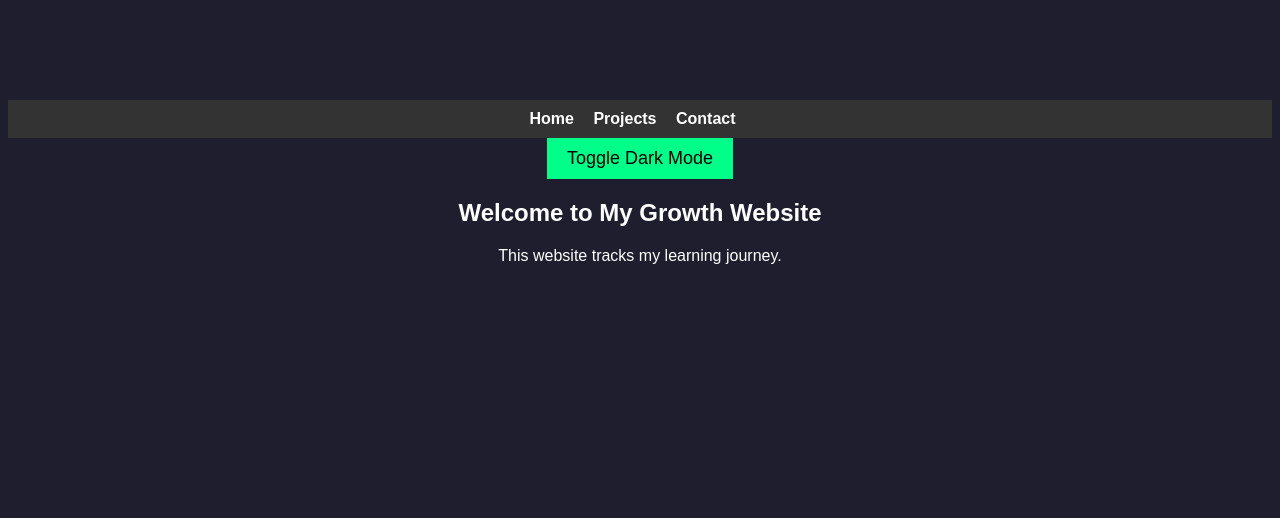
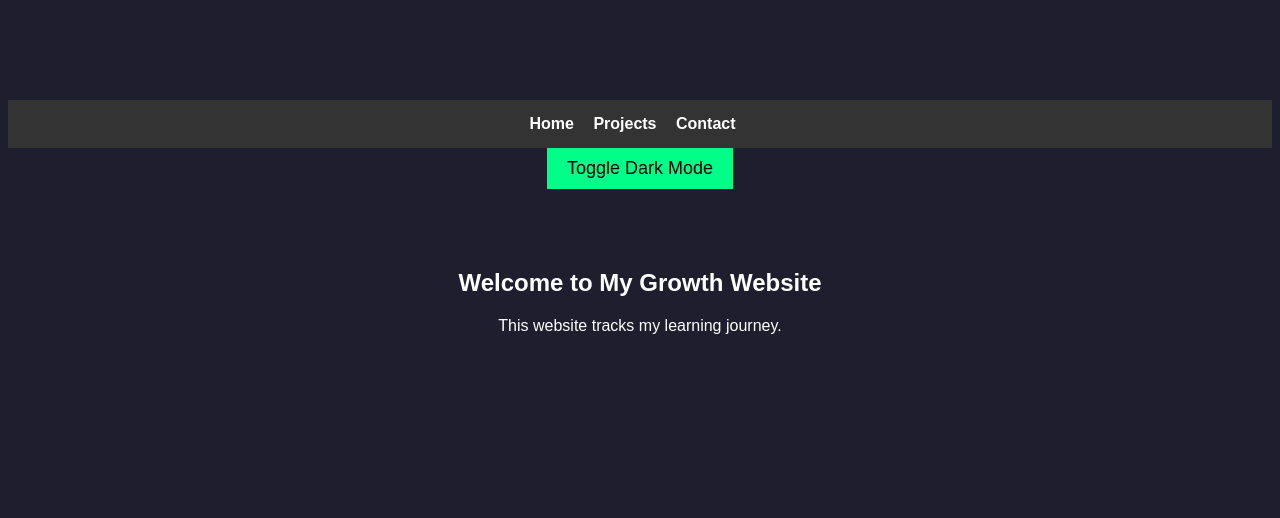
Before and after one commit to anmolkumar160805-pixel/simple1, a website: page index.html in a window 1280 px wide. Shown: the top 518 px of the page. Drawn offline with Linux system fonts and the light colour scheme.

Commit message:
improved layout spacing

```diff
--- a/cs/one.css
+++ b/cs/one.css
@@ -63,15 +63,17 @@ button {
   padding: 20px;
   margin-top: 15px;
   border-radius: 10px;
+  background-color: #2a2a3d;
   transition: transform 0.3s ease, box-shadow 0.3s ease;
 }
 .project-card:hover {
   transform: translateY(-8px);
   box-shadow: 0px 10px 25px rgba(0,0,0,0.2);
 }
- nav {
+nav {
   background-color: #333;
-  padding: 10px;
+  padding: 15px;
+  text-align: center;
 }
 
 nav a {
@@ -125,3 +127,6 @@ footer {
   text-align: center;
   font-size: 14px;
 }
+section {
+  padding: 60px 20px;
+}
```
